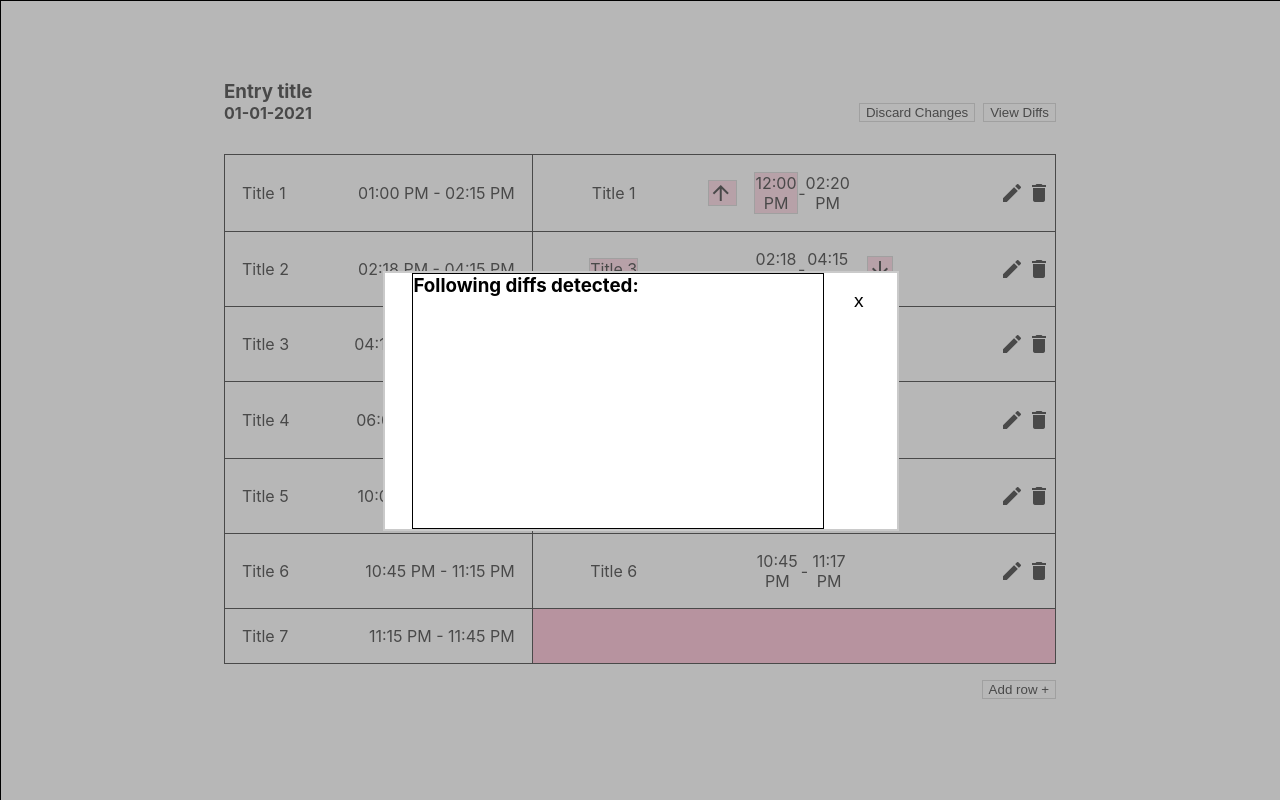
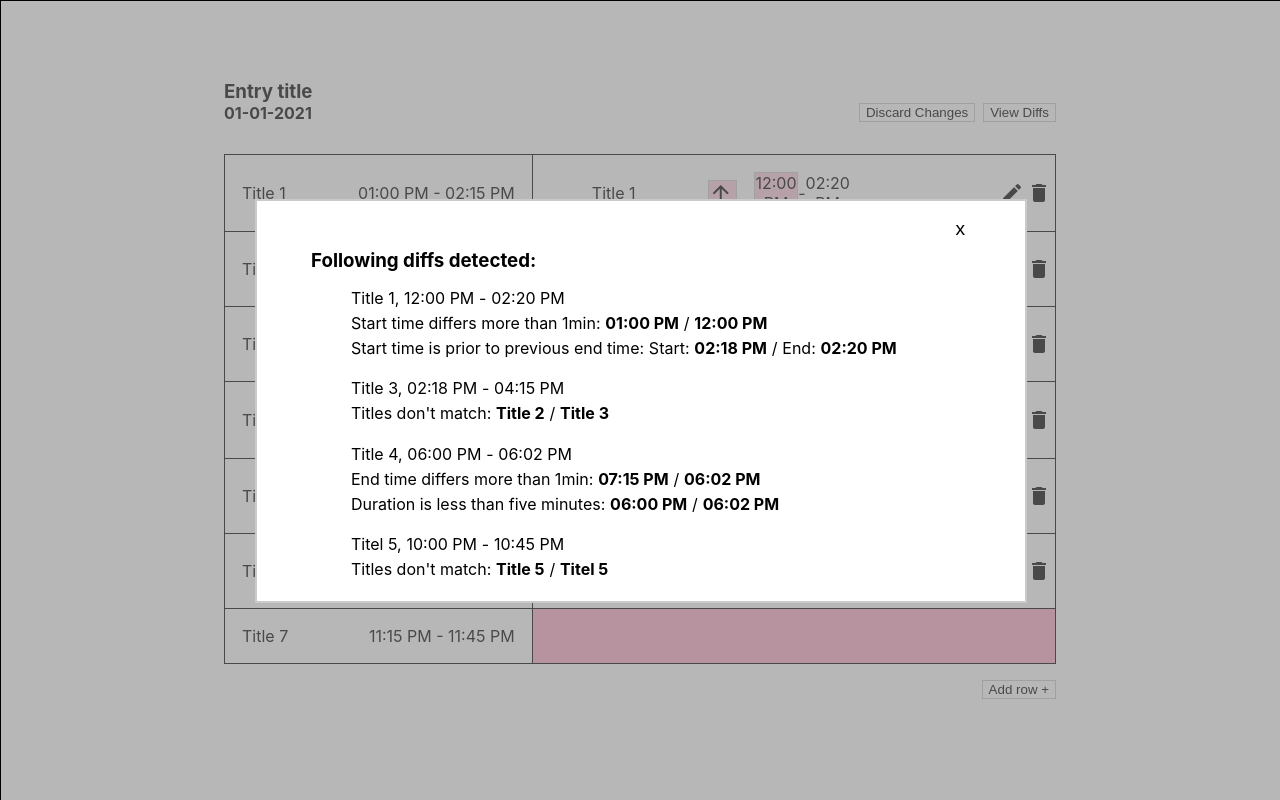
Before and after one commit to Condif/difftool, a React (Create React App) app: page / in a window 1280 px wide. Both pictures are taken after a click on the button "View Diffs". Built offline with nearby package versions, Linux system fonts and the light colour scheme.

Commit message:
view diffs

```diff
--- a/src/components/modals/Modals.css
+++ b/src/components/modals/Modals.css
@@ -1,4 +1,5 @@
-.EditAddRow, .ViewDiffs {
+.EditAddRow,
+.ViewDiffs {
   z-index: 1;
   border: 1px solid black;
   position: fixed;
@@ -21,12 +22,21 @@
   display: flex;
   justify-content: center;
 }
+.diffModalContent {
+  width: 60%;
+  height: 25rem;
+  border: #cacaca solid 2.5px;
+  background-color: white;
+  display: flex;
+  justify-content: center;
+}
 
-form, .innerDiffContainer {
+form,
+.innerDiffContainer {
   display: flex;
   flex-direction: column;
   width: 80%;
-  border: solid black 1px
+  margin-top: 3rem;
 }
 
 .titleContainer {
@@ -34,13 +44,12 @@ form, .innerDiffContainer {
   flex-direction: column;
   justify-content: flex-start;
   width: 100%;
-  margin: 3rem 0 1rem 0
+  margin: 3rem 0 1rem 0;
 }
 
 .titleContainer input {
   border: none;
   border-bottom: 1px solid black;
-
 }
 
 form input:focus {
@@ -48,9 +57,8 @@ form input:focus {
 }
 
 form input {
-  margin: 0.5rem 0 0.5rem 0
+  margin: 0.5rem 0 0.5rem 0;
 }
-
 
 .startEndContainer {
   display: flex;
@@ -58,7 +66,7 @@ form input {
   justify-content: flex-start;
 }
 
-.startEndContainer input{
+.startEndContainer input {
   width: 60%;
   border: none;
   border-bottom: 1px solid black;
@@ -92,3 +100,21 @@ form button {
   border: none;
   font-size: 1.2rem;
 }
+
+.notMatchingTextContainer {
+  display: flex;
+  text-align: center;
+}
+
+.notMatchingTextContainer p {
+  margin: 0 0.3rem 0.3rem 0;
+}
+
+.renderDiffListContainer {
+  overflow: auto;
+}
+
+.renderDiffListContainer ul {
+  list-style-type: none;
+
+}
--- a/src/components/modals/ViewDiffs.js
+++ b/src/components/modals/ViewDiffs.js
@@ -2,20 +2,171 @@ import React from "react";
 import "./Modals.css";
 
 const ViewDiffs = (props) => {
-  const {setIsOpen} = props
+  const {
+    setIsOpen,
+    columnToRender,
+    data,
+    compareTimes,
+    convertDateToHourMinute,
+  } = props;
+
+  const renderDiffList = () => {
+    return columnToRender().map((item, index) => {
+      return (
+        <ul key={index}>
+          {(data.column_2[index]?.title.toString() !==
+            data.column_1[index]?.title.toString() &&
+            data.column_2[index]?.start_time !== undefined) ||
+          compareTimes(
+            //start time differs more than 1 min
+            data.column_1[index]?.start_time,
+            data.column_2[index]?.start_time
+          ) > 1 ||
+          compareTimes(
+            //end time differs more than 1 min
+            data.column_1[index]?.end_time,
+            data.column_2[index]?.end_time
+          ) > 1 ||
+          compareTimes(
+            // Start time is prior to previous end time
+            data.column_2[index]?.end_time,
+            data.column_2[index + 1]?.start_time
+          ) < 0 ||
+          compareTimes(
+            //Duration is less than five minutes
+            data.column_2[index]?.end_time,
+            data.column_2[index]?.start_time
+          ) < 5 ? (
+            <li>
+              <div className="notMatchingTextContainer">
+                <p> {data.column_2[index]?.title.toString()},</p>
+                <p>
+                  {" "}
+                  {convertDateToHourMinute(data.column_2[index]?.start_time)}
+                </p>
+                <p>-</p>
+                <p>{convertDateToHourMinute(data.column_2[index]?.end_time)}</p>
+              </div>
+              {data.column_2[index]?.title.toString() !==
+                data.column_1[index]?.title.toString() && (
+                <div className="notMatchingTextContainer">
+                  <p>Titles don't match:</p>
+                  <strong>
+                    <p>{data.column_1[index]?.title.toString()}</p>
+                  </strong>
+                  <p>/</p>
+                  <strong>
+                    {" "}
+                    <p>{data.column_2[index]?.title.toString()}</p>
+                  </strong>
+                </div>
+              )}
+              {compareTimes(
+                //time1 - time2
+                data.column_1[index].start_time,
+                data.column_2[index].start_time
+              ) > 1 && (
+                <div className="notMatchingTextContainer">
+                  <p>Start time differs more than 1min:</p>
+                  <strong>
+                    <p>
+                      {convertDateToHourMinute(data.column_1[index].start_time)}
+                    </p>
+                  </strong>
+                  <p>/</p>
+                  <strong>
+                    {" "}
+                    <p>
+                      {convertDateToHourMinute(data.column_2[index].start_time)}
+                    </p>
+                  </strong>
+                </div>
+              )}
+              {compareTimes(
+                //time1 - time2
+                data.column_1[index].end_time,
+                data.column_2[index].end_time
+              ) > 1 && (
+                <div className="notMatchingTextContainer">
+                  <p>End time differs more than 1min:</p>
+                  <strong>
+                    <p>
+                      {convertDateToHourMinute(data.column_1[index].end_time)}
+                    </p>
+                  </strong>
+                  <p>/</p>
+                  <strong>
+                    {" "}
+                    <p>
+                      {convertDateToHourMinute(data.column_2[index].end_time)}
+                    </p>
+                  </strong>
+                </div>
+              )}
+
+              {compareTimes(
+                //time1 - time2
+                data.column_2[index].end_time,
+                data.column_2[index + 1].start_time
+              ) > 0 && (
+                <div className="notMatchingTextContainer">
+                  <p>Start time is prior to previous end time:</p>
+                  <p>Start:</p>
+                  <strong>
+                    <p>
+                      {convertDateToHourMinute(
+                        data.column_2[index + 1].start_time
+                      )}
+                    </p>
+                  </strong>
+                  <p>/</p>
+                  <p>End:</p>
+                  <strong>
+                    <p>
+                      {convertDateToHourMinute(data.column_2[index].end_time)}
+                    </p>
+                  </strong>
+                </div>
+              )}
+              {compareTimes(
+                //time1 - time2
+                data.column_2[index].end_time,
+                data.column_2[index].start_time
+              ) < 5 && (
+                <div className="notMatchingTextContainer">
+                  <p>Duration is less than five minutes:</p>
+                  <strong>
+                    <p>
+                      {convertDateToHourMinute(data.column_2[index].start_time)}
+                    </p>
+                  </strong>
+                  <p>/</p>
+                  <strong>
+                    {" "}
+                    <p>
+                      {convertDateToHourMinute(data.column_2[index].end_time)}
+                    </p>
+                  </strong>
+                </div>
+              )}
+            </li>
+          ) : null}
+        </ul>
+      );
+    });
+  };
   return (
     <div className="ViewDiffs">
-        <div className="modalContent">
-          <div className="innerDiffContainer">
+      <div className="diffModalContent">
+        <div className="innerDiffContainer">
           <h3>Following diffs detected:</h3>
-          <h4> </h4>
-          </div>
-
-          <div className="closeModal">
-            <button onClick={() => setIsOpen("")}>x</button>
-          </div>
+          <div className="renderDiffListContainer">{renderDiffList()}</div>
+        </div>
+        <div className="closeModal">
+          <button onClick={() => setIsOpen("")}>x</button>
         </div>
       </div>
+    </div>
   );
 };
 
--- a/src/components/ui/Ui.css
+++ b/src/components/ui/Ui.css
@@ -129,5 +129,5 @@ td > div > p {
 }
 
 .titleDiv .pDiv {
-  display: inline-block
+  display: inline-block;
 }
--- a/src/components/ui/Ui.js
+++ b/src/components/ui/Ui.js
@@ -7,6 +7,7 @@ import ViewDiffs from "../modals/ViewDiffs";
 const Ui = () => {
   const [data, setData] = useState([]);
   const [isOpen, setIsOpen] = useState("");
+  // const [dataErrorIndexes, setDataErrorIndexes] = useState([]);
 
   useEffect(() => {
     setData(dataToDiff);
@@ -64,11 +65,13 @@ const Ui = () => {
                     //time1 - time2
                     data.column_2[index].end_time,
                     data.column_2[index + 1].start_time
-                  ) > 1 ? (
-                    <span className="material-icons arrow_upward">
-                      arrow_upward
-                    </span>
-                  ) : null}
+                  ) > 1
+                    ?  (
+                        <span className="material-icons arrow_upward">
+                          arrow_upward
+                        </span>
+                      )
+                    : null}
                 </div>
                 <div className="innerDiv">
                   {data.column_1[index] ? (
@@ -174,6 +177,14 @@ const Ui = () => {
     });
   };
 
+  // const handleSetDataErrorIndexes = (index) => {
+  //   console.log(dataErrorIndexes);
+  //   const newIndexList = dataErrorIndexes;
+  //   console.log(newIndexList);
+  //   newIndexList.push(index);
+  //   setDataErrorIndexes(newIndexList);
+  // };
+
   const compareTimes = (time1, time2) => {
     if (!time1 || !time2) return;
     const diff = (new Date(time1) - new Date(time2)) / 1000 / 60;
@@ -202,7 +213,7 @@ const Ui = () => {
           setData={setData}
         />
       )}
-      {isOpen === "view_diffs" && <ViewDiffs setIsOpen={setIsOpen} />}
+      {isOpen === "view_diffs" && <ViewDiffs setIsOpen={setIsOpen} columnToRender={columnToRender} data={data} compareTimes={compareTimes} convertDateToHourMinute={convertDateToHourMinute} />}
       <h3>{data.title}</h3>
       <div className="uiTopBar">
         <h4>{data.date}</h4>
```
Lines whose indentation alone changed are shown as unchanged.
